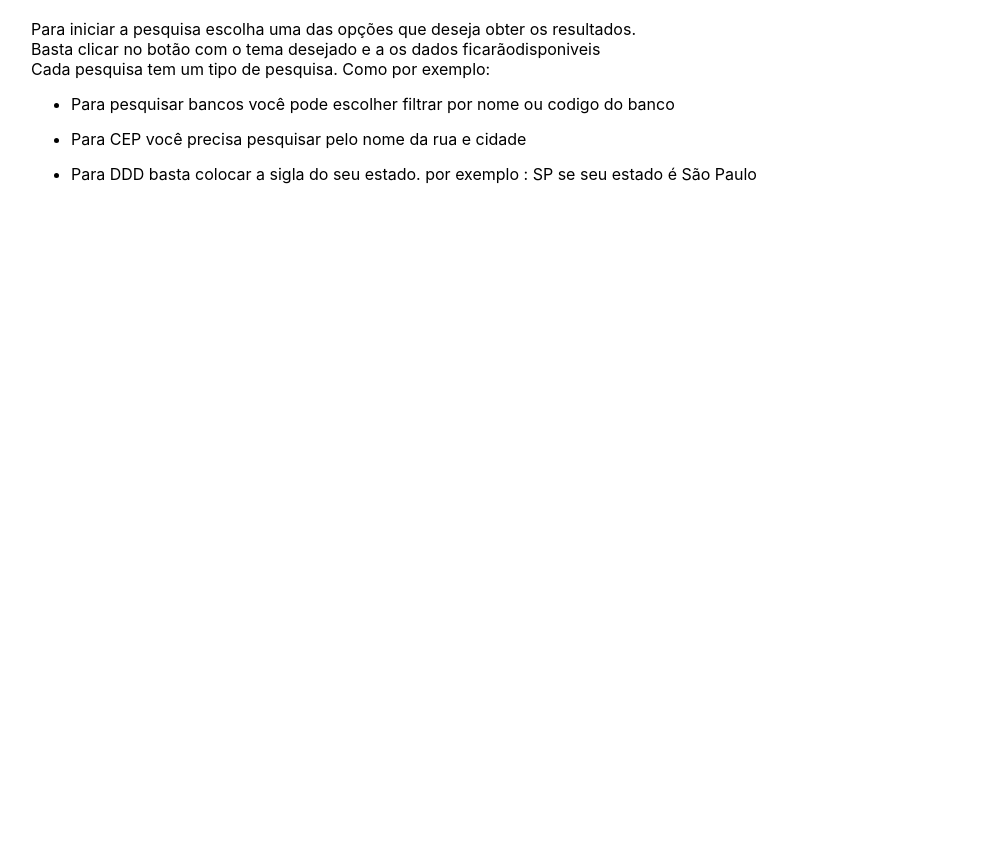
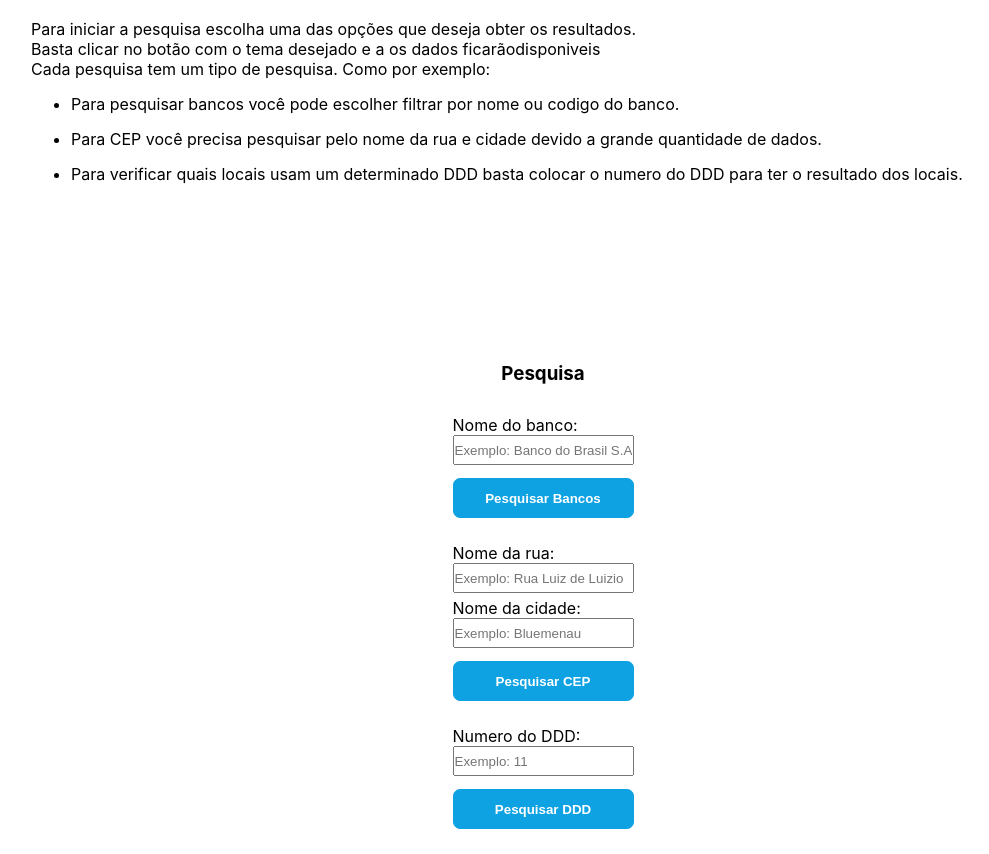
Before and after one commit to Twfonseca/banks-page, a React (Create React App) app in the folder bank/: page / in a window 1280 px wide. Shown: the part 604-1458 px from the top of the page, without its empty margins (97-1086 px from the left). Before the commit the page ends 838 px from the top, so only its background shows below. Built offline with nearby package versions, Linux system fonts and the light colour scheme; no server answers.

Commit message:
sections done: Header, About, Instructions

```diff
--- a/bank/src/App.css
+++ b/bank/src/App.css
@@ -60,3 +60,34 @@
 .structionItem{
   margin-bottom: 15px;
 }
+
+.btnContianerStyle{
+  margin-top: 30px;
+  width: 100%;
+  display: flex;
+  flex-direction: column;
+  align-items: center;
+  justify-content: space-evenly;
+}
+
+.searchAreaContainer{
+  display: flex;
+  flex-direction:  column;
+  margin-bottom: 25px;
+
+}
+
+.inputTxtStyle{
+  height: 30px;
+  margin-bottom: 5px;
+}
+
+.buttonsStyle{
+  height:40px;
+  background-color: var(--contrastColor);
+  color: var(--fontColor);
+  border: 1px solid var(--contrastColor);
+  border-radius: 7px;
+  font-weight: 800;
+  margin-top: 8px;
+}
--- a/bank/src/App.js
+++ b/bank/src/App.js
@@ -2,13 +2,105 @@ import './App.css';
 import Menu from './components/Menu'
 import About from './components/About';
 import Instructions from './components/Instructions';
+import { useEffect, useState } from 'react';
 
 function App() {
+  const [banks, setBanks]=useState([])
+  const [ceps, setCeps]=useState([])
+  const [ddd, setDdd]=useState([])
+  const bankModel ={name:''}
+  const cepModel={street:'', city:''}
+  const codeStateModel={cstate:''}
+  const  [bankForm, setBankForm]=useState(bankModel)
+  const  [cepForm, setCepForm]=useState(cepModel)
+  const  [dddForm, setDddForm]=useState(codeStateModel)
+  const [bankResult, setBankResult]=useState({})
+
+  useEffect(()=>{
+    findBank()
+  })
+
+
+  const bankEvent= (event)=>{
+    let name= event.target.name
+    let value= event.target.value
+    setBankForm({[name]:value})
+  }
+
+  const cepEvent= (event)=>{
+    let name= event.target.name
+    let value= event.target.value
+    setCepForm({...cepForm,[name]:value})
+  }
+
+  const dddEvent= (event)=>{
+    let name= event.target.name
+    let value= event.target.value
+    setDddForm({[name]:value})
+  }
+
+  const findBank = async()=>{
+     const bankData= await fetch("https://brasilapi.com.br/api/banks/v1")
+     const bankJson= await bankData.json()
+     setBanks(bankJson)
+  }
+
+const bankSearch =()=>{
+    let findedBank= banks.find(bank=>bank.fullName === bankForm.bank)
+    setBankResult(findedBank)
+   if(bankResult.ispb !== undefined && bankResult.code !== undefined && bankResult.fullName !== undefined){
+      let bankIspb= document.getElementById("ispb")
+      let bankCode= document.getElementById("code")
+      let bankFullName=document.getElementById("fullName")
+      bankIspb.innerText="Ispb do banco: "+bankResult.ispb
+      bankCode.innerText="Codigo do banco: "+bankResult.code
+      bankFullName.innerText="Nome do banco: "+bankResult.fullName
+    setBankResult({})
+   }else{
+    let message=document.getElementById("ispb")
+    let bankCode= document.getElementById("code")
+    let bankFullName=document.getElementById("fullName")
+        message.innerText = "Por favor verifique se digitou corretamente o nome do banco como no exemplo "
+        bankCode.innerText=""
+        bankFullName.innerText=""
+   }
+  }
+
+
+
+
   return (
       <section>
         <Menu></Menu>
         <About></About>
         <Instructions></Instructions>
+        <section className='sectionContainer'>
+          <h1 className='titleSection'>Pesquisa</h1>
+          <div className='btnContianerStyle'>
+            <div className='searchAreaContainer'>
+              <label htmlFor='bankName'>Nome do banco:</label>
+              <input className='inputTxtStyle' name='bank' type="text" id='bankName'placeholder='Exemplo: Banco do Brasil S.A' onChange={bankEvent}></input>
+              <p id='ispb'></p>
+              <p id='code'></p>
+              <p id='fullName'></p>
+
+              <button className='buttonsStyle' onClick={bankSearch} >Pesquisar Bancos</button>
+
+            </div>
+            <div className='searchAreaContainer'>
+              <label htmlFor='streetName'>Nome da rua:</label>
+              <input className='inputTxtStyle' name='street'type="text" id='streetName' placeholder='Exemplo: Rua Luiz de Luizio 'onChange={cepEvent}></input>
+              <label htmlFor='cityName'>Nome da cidade:</label>
+              <input className='inputTxtStyle' name='city' type="text" id='cityName' placeholder='Exemplo: Bluemenau'onChange={cepEvent}></input>
+              <button className='buttonsStyle'>Pesquisar CEP</button>
+            </div>
+            <div className='searchAreaContainer'>
+              <label htmlFor='dddNumber'>Numero do DDD:</label>
+              <input className='inputTxtStyle' name='numberDDD' type="text" id='dddNumber' placeholder='Exemplo: 11'onChange={dddEvent}></input>
+              <button className='buttonsStyle'>Pesquisar DDD</button>
+            </div>
+          </div>
+        </section>
       </section>
   );
 }
--- a/bank/src/components/About.js
+++ b/bank/src/components/About.js
@@ -6,14 +6,14 @@ function About(){
         <section className='sectionContainer'>
             <h1 className='titleSection'>Sobre</h1>
             <div className='textContainer'>
-                <p className='textStyle'>Essa pagina tem como objetivo facilitar a busca de informações para ajudar em registros.</p>
-                <p className='textStyle'>As informações podem ser sobre:</p>
+                <p className='txtStyle'>Essa pagina tem como objetivo facilitar a busca de informações para ajudar em registros.</p>
+                <p className='txtStyle'>As informações podem ser sobre:</p>
                 <ul className='listStyle'>
                     <li className='itemStyle'>Bancos</li>
                     <li className='itemStyle'>CEP</li>
                     <li className='itemStyle'>DDD</li>
                 </ul>
-                <p className='textStyle'>Basta escolher alguma dessas opções e seguir as instruções.</p>
+                <p className='txtStyle'>Basta escolher alguma dessas opções e seguir as instruções.</p>
             </div>
         </section>
     )
--- a/bank/src/components/Instructions.js
+++ b/bank/src/components/Instructions.js
@@ -7,15 +7,14 @@ function Instructions(){
             <h1 className='titleSection'>Instruções</h1>
             <div className='textContainer'>
                 <p textStyle>Para iniciar a pesquisa escolha uma das opções que deseja obter os resultados.</p>
-                <p className='textStyle'>Basta clicar no botão com o tema desejado e a os dados ficarãodisponiveis</p>
-                <p className='textStyle'> Cada pesquisa tem um tipo de pesquisa. Como por exemplo:</p>
+                <p className='txtStyle'>Basta clicar no botão com o tema desejado e a os dados ficarãodisponiveis</p>
+                <p className='txtStyle'> Cada pesquisa tem um tipo de pesquisa. Como por exemplo:</p>
                 <ul className='listStyle'>
-                    <li className='structionItem'>Para pesquisar bancos você pode escolher filtrar por nome ou codigo do banco</li>
-                    <li className='structionItem'>Para CEP você precisa pesquisar pelo nome da rua e cidade</li>
-                    <li className='structionItem'>Para DDD basta colocar a sigla do seu estado. por exemplo : SP se seu estado é São Paulo</li>
+                    <li className='structionItem'>Para pesquisar bancos você pode escolher filtrar por nome ou codigo do banco.</li>
+                    <li className='structionItem'>Para CEP você precisa pesquisar pelo nome da rua e cidade devido a grande quantidade de dados.</li>
+                    <li className='structionItem'>Para verificar quais locais usam um determinado DDD basta colocar o numero do DDD para ter o resultado dos locais.</li>
                 </ul>
             </div>
-
         </section>
     )
 }
```
